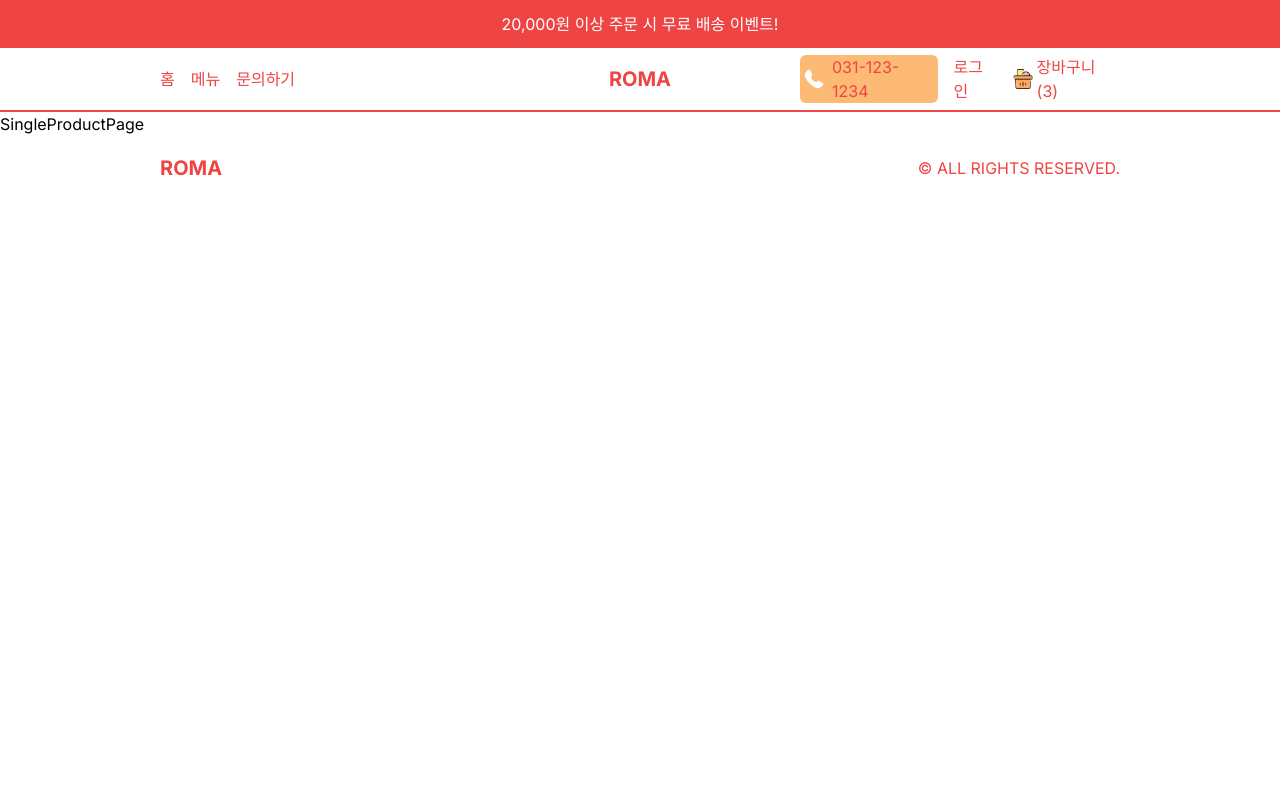
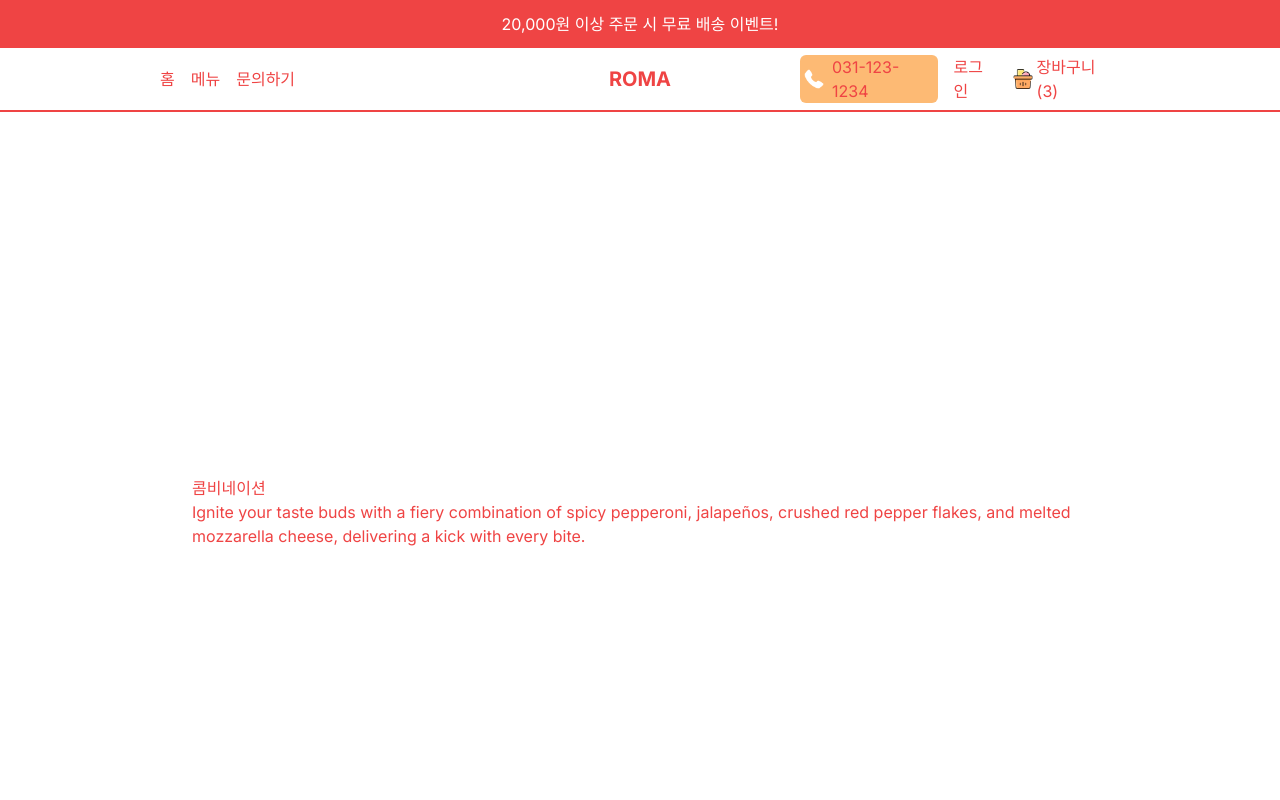
Before and after one commit to amh6281/Restaurant-App, a Next.js app: page /product/1 in a window 1280 px wide. Shown: the top 800 px of the page. Built offline with nearby package versions, Linux system fonts and the light colour scheme.

Commit message:
SingleProductPage design 2023.07.24

```diff
--- a/src/app/product/[id]/page.tsx
+++ b/src/app/product/[id]/page.tsx
@@ -1,7 +1,28 @@
+import { singleProduct } from "@/data";
+import Image from "next/image";
 import React from "react";
 
 const SingleProductPage = () => {
-  return <div>SingleProductPage</div>;
+  return (
+    <div className="p-4 lg:px-20 xl:px-40 h-screen flex flex-col justify-around text-red-500 md:flex-row md:gap-8 md:items-center">
+      {/* Image Container */}
+      {singleProduct.img && (
+        <div className="relative">
+          <Image
+            src={singleProduct.img}
+            alt=""
+            className="object-contain"
+            fill
+          />
+        </div>
+      )}
+      {/* Text Container */}
+      <div className="">
+        <h1>{singleProduct.title}</h1>
+        <p>{singleProduct.desc}</p>
+      </div>
+    </div>
+  );
 };
 
 export default SingleProductPage;
--- a/src/data.ts
+++ b/src/data.ts
@@ -365,3 +365,25 @@
     ],
   },
 ];
+
+export const singleProduct: Product = {
+  id: 1,
+  title: "콤비네이션",
+  desc: "Ignite your taste buds with a fiery combination of spicy pepperoni, jalapeños, crushed red pepper flakes, and melted mozzarella cheese, delivering a kick with every bite.",
+  img: "/temporary/p1.png",
+  price: 19000,
+  options: [
+    {
+      title: "Small",
+      additionalPrice: 0,
+    },
+    {
+      title: "Medium",
+      additionalPrice: 4000,
+    },
+    {
+      title: "Large",
+      additionalPrice: 6000,
+    },
+  ],
+};
```
